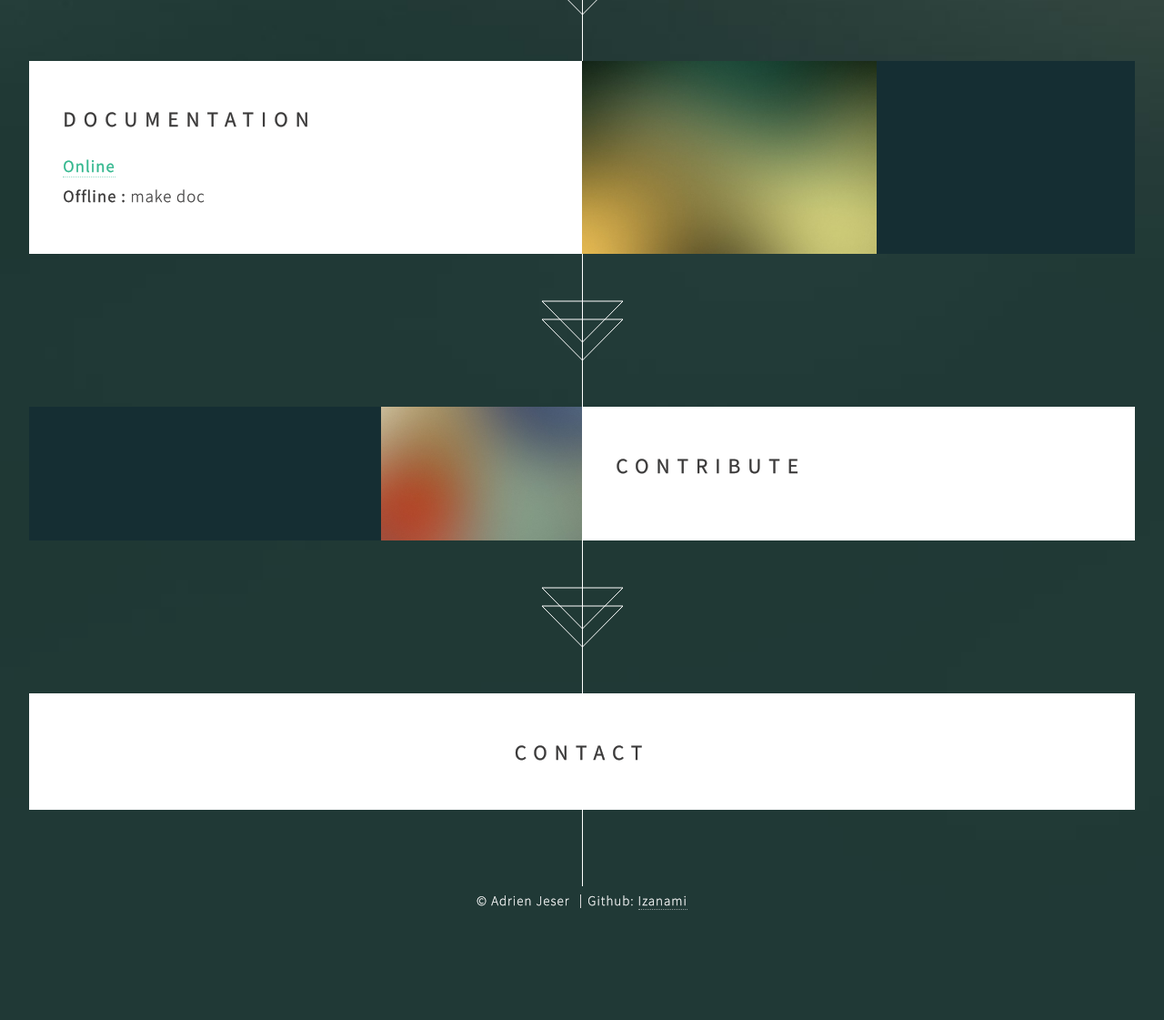
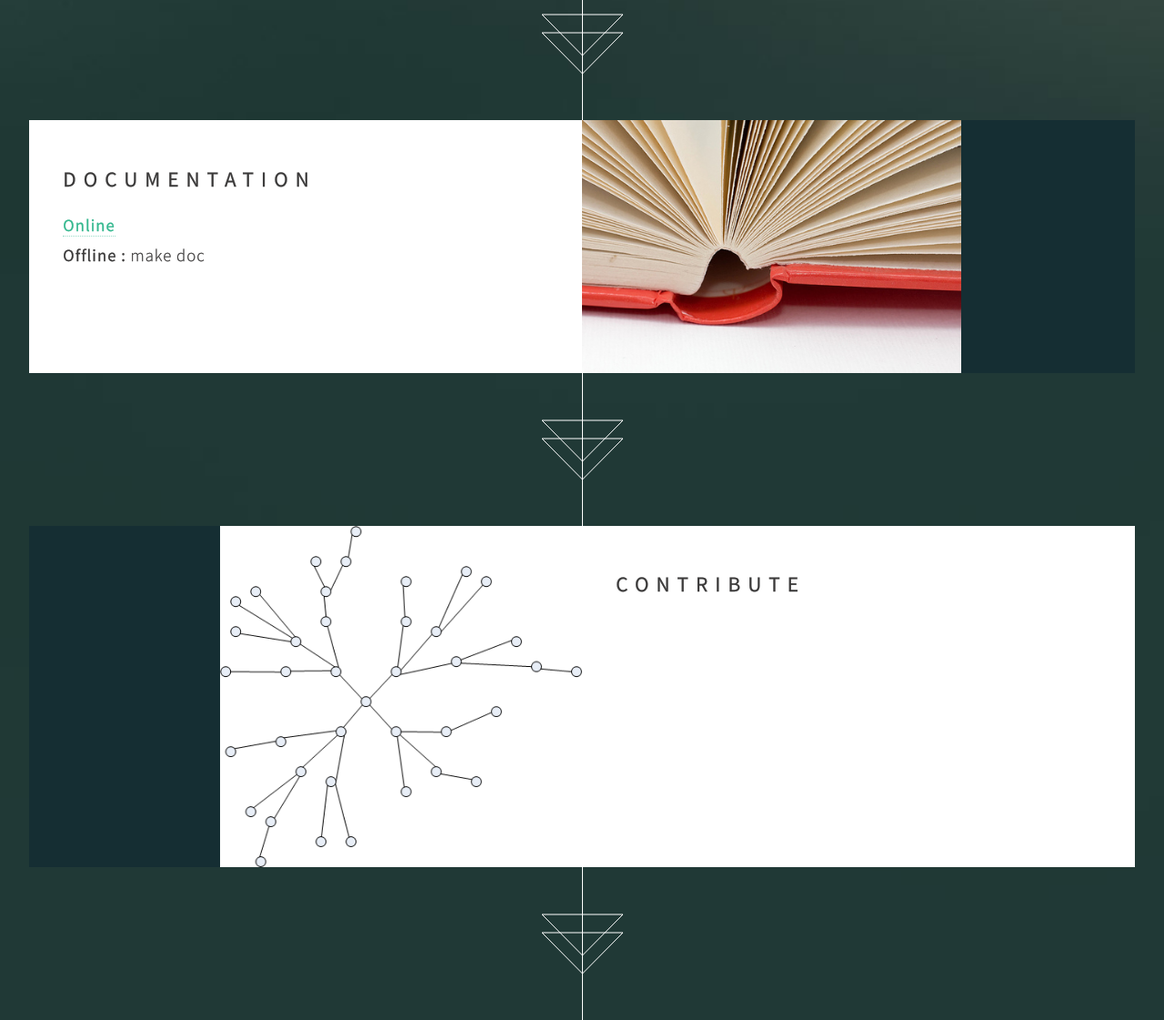
Before and after one commit to Izanami/libgit--, a plain HTML site: page index.html in a window 1280 px wide. Shown: the part 1620-2741 px from the top of the page at 91% size. Drawn offline with Linux system fonts and the light colour scheme.

Commit message:
Change img

```diff
--- a/index.html
+++ b/index.html
@@ -46,7 +46,7 @@
 			</section>
 
 			<article id="first" class="container box style1 right">
-				<a href="http://ineedchemicalx.deviantart.com/art/Time-goes-by-too-fast-335982438" class="image full"><img src="images/pic01.jpg" alt="" /></a>
+				<a href="#" class="image full"><img src="images/build.jpg" alt="" /></a>
 				<div class="inner">
 					<header>
 						<h2>Build</h2>
@@ -55,12 +55,14 @@
                     <li>$ cmake .</li>
 					<li>$ make</li>
                     <li># make install</li>
+                    <li>&nbsp;</li>
+                    <li>&nbsp;</li>
                     </ul>
 				</div>
 			</article>
 
 			<article class="container box style1 left">
-				<a href="http://ineedchemicalx.deviantart.com/art/Kingdom-of-the-Wind-348268044" class="image full"><img src="images/pic02.jpg" alt="" /></a>
+				<a href="#" class="image full"><img src="images/doc.jpg" alt="" /></a>
 				<div class="inner">
 					<header>
 						<h2>Documentation</h2>
@@ -68,17 +70,27 @@
                     <ul>
                         <li><b><a href="http://izanami.github.io/libgit--/documentation/html">Online</a></b></li>
                         <li><b>Offline : </b> make doc</li>
+                        <li>&nbsp;</li>
+                        <li>&nbsp;</li>
                     </ul>
 				</div>
 			</article>
 
 		    <article id="first" class="container box style1 right">
-				<a href="http://ineedchemicalx.deviantart.com/art/Time-goes-by-too-fast-335982438" class="image full"><img src="images/pic01.jpg" alt="" /></a>
+				<a href="#" class="image full"><img src="images/contribute.png" alt="" /></a>
 				<div class="inner">
 					<header>
 						<h2>Contribute</h2>
 					</header>
-					<p></p>
+                    <ul>
+                        <li>&nbsp;</li>
+                        <li>&nbsp;</li>
+                        <li>&nbsp;</li>
+                        <li>&nbsp;</li>
+                        <li>&nbsp;</li>
+                        <li>&nbsp;</li>
+                        <li>&nbsp;</li>
+                    </ul>
 				</div>
 			</article>
 
@@ -94,7 +106,7 @@
 			<div class="copyright">
 				<ul class="menu">
 					<li>&copy; Adrien Jeser</li>
-					<li>Github: <a href="http://izanami.github.io/libgit--/">Izanami</a></li>
+					<li>Github: <a href="https://github.com/Izanami">Izanami</a></li>
 				</ul>
 			</div>
 		</section>
```
Also changed, not shown: images/build.jpg (added), images/contribute.png (added), images/doc.jpg (added).
